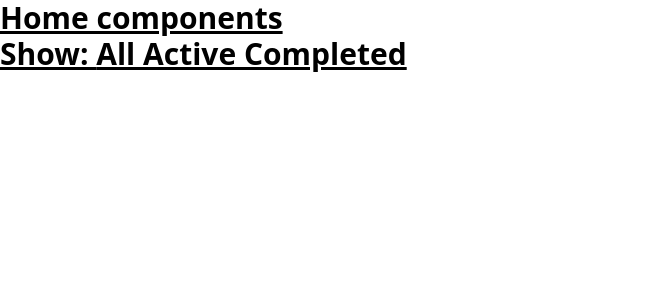
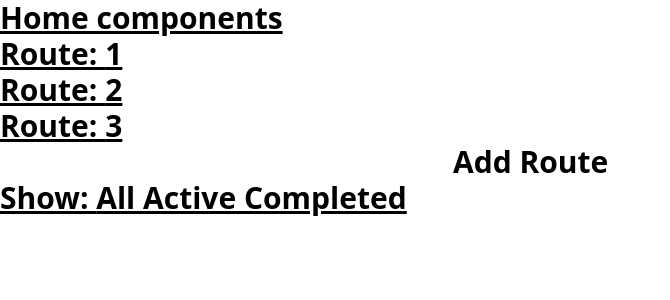
Before and after one commit to shawnmcmahon/find-me-fast, a React (Create React App) app: page / in a window 1280 px wide. Shown: the top 300 px of the page, without its empty margins (0-670 px from the left). Built offline with nearby package versions, Linux system fonts and the light colour scheme.

Commit message:
Add middleware logger

```diff
--- a/src/app/features/routes/Routes.js
+++ b/src/app/features/routes/Routes.js
@@ -1,15 +1,39 @@
-import React from 'react';
+import React, { useState } from 'react';
 import { useSelector, useDispatch } from 'react-redux';
-import { setRoutes, selectRoutes } from './routeSlice';
+import { setRoutes, addRoute, selectRoutes } from './routeSlice';
 
 export const Routes = () => {
   const routes = useSelector(selectRoutes);
   const dispatch = useDispatch();
+  let [routeInput, setRouteInput] = useState(0);
   console.log({routes})
+
+
+  const mapRoutes = routes.map(route => {
+
+
+    return (
+      <p key={route.routeId}>Route: {route.routeId}</p>
+    )
+  });
 
   return (
     <div>
-
+      {mapRoutes}
+      <div>
+        <form onSubmit={e => {
+          e.preventDefault()
+          if (!routeInput.value.trim()) {
+            return
+          }
+          dispatch(addRoute(routeInput.value))
+          routeInput.value = ''}}>
+          <input ref={node => routeInput = node} />
+          <button type="submit">
+            Add Route
+          </button>
+        </form>
+      </div>
     </div>
   )
 
--- a/src/app/features/routes/routeSlice.js
+++ b/src/app/features/routes/routeSlice.js
@@ -24,7 +24,7 @@ const routeSlice = createSlice({
       };
     },
     addRoute: (state, action) => {
-      const route = action.payload
+      const route = {routeId: parseInt(action.payload)}
       state.routes = [...state.routes, route]
     }
   }
@@ -32,8 +32,8 @@ const routeSlice = createSlice({
 
 const { actions, reducer } = routeSlice;
 
-export const { setLoading, setRoutes } = actions;
+export const { setLoading, setRoutes, addRoute } = actions;
 
-export const selectRoutes = (state) => state
+export const selectRoutes = (state) => state.routes.routes
 
 export default reducer;
```
